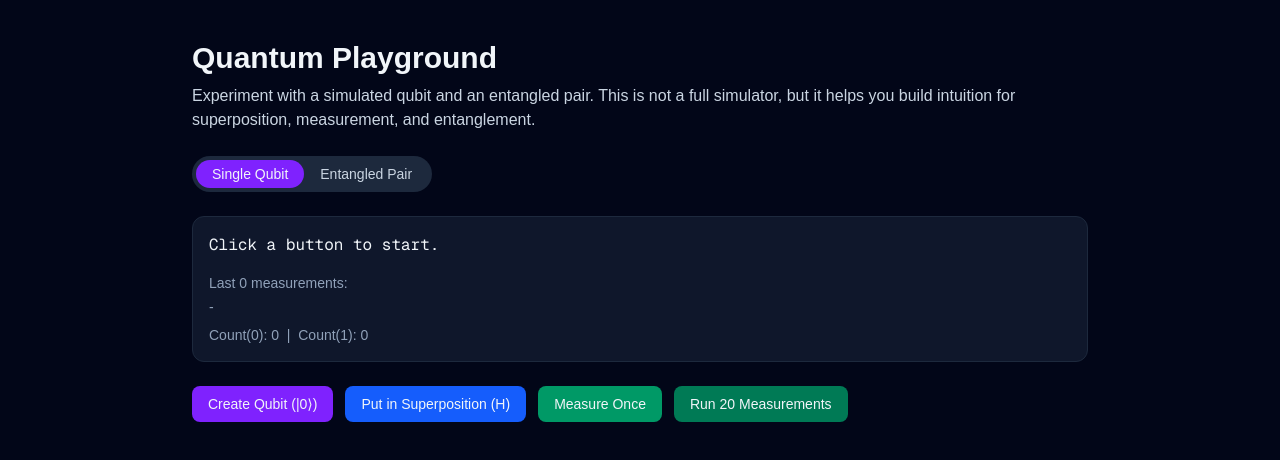
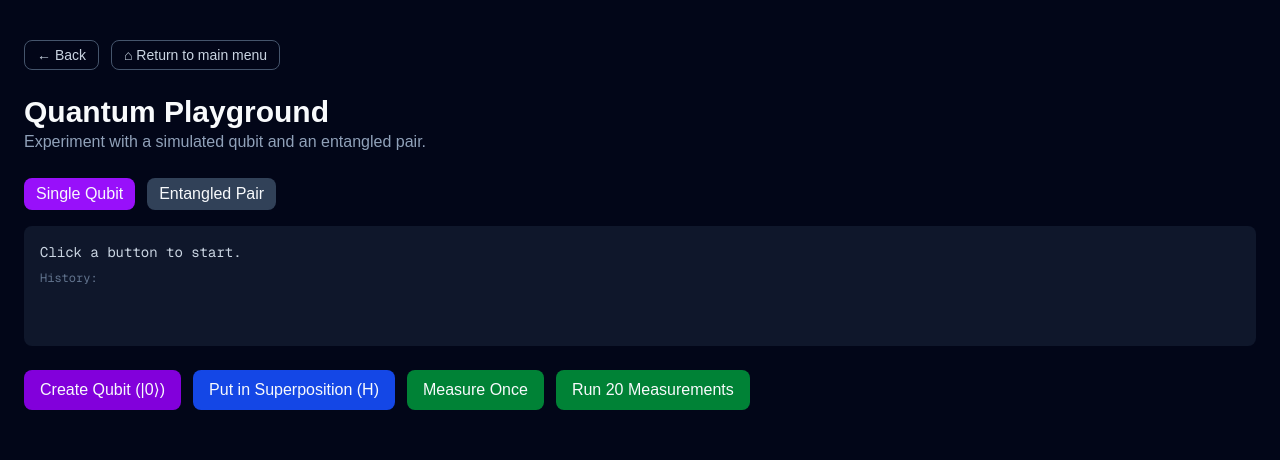
Before and after one commit to LoganpsJOGA/quantum-learning-platform, a Next.js app: page /playground in a window 1280 px wide. Shown: the top 460 px of the page. Built offline with nearby package versions, Linux system fonts and the light colour scheme.

Commit message:
UI: Global nav + previous lessons + return to lesson

```diff
--- /dev/null
+++ b/app/TopNav.js
@@ -0,0 +1,29 @@
+"use client";
+
+import Link from "next/link";
+import { useRouter } from "next/navigation";
+
+export default function TopNav() {
+  const router = useRouter();
+
+  return (
+    <div className="mb-6 flex items-center justify-between text-sm text-slate-300">
+      <div className="flex gap-3">
+        <button
+          type="button"
+          onClick={() => router.back()}
+          className="rounded-lg border border-slate-600 px-3 py-1 hover:bg-slate-800"
+        >
+          ← Back
+        </button>
+
+        <Link
+          href="/"
+          className="rounded-lg border border-slate-600 px-3 py-1 hover:bg-slate-800"
+        >
+          ⌂ Return to main menu
+        </Link>
+      </div>
+    </div>
+  );
+}
--- a/app/lessons/page.js
+++ b/app/lessons/page.js
@@ -1,5 +1,6 @@
 "use client";
 
+import TopNav from "../TopNav";
 import Link from "next/link";
 import { useMemo, useState } from "react";
 import { lessons } from "../../data/lessons";
@@ -46,6 +47,7 @@ export default function LessonsPage() {
 
   return (
     <main className="min-h-screen bg-slate-950 text-slate-100">
+     <TopNav />
       <div className="mx-auto max-w-5xl px-4 py-10">
         <header className="mb-8">
           <h1 className="text-3xl font-bold mb-2">
--- a/app/page.js
+++ b/app/page.js
@@ -1,8 +1,12 @@
 // app/page.js
+
+import TopNav from "./TopNav";
+
 
 export default function Home() {
   return (
     <main className="min-h-screen bg-slate-950 text-slate-100 flex flex-col items-center">
+     <TopNav />
       <header className="w-full max-w-5xl flex justify-between items-center py-6 px-4">
         <div className="text-2xl font-bold tracking-tight">
           Quantum<span className="text-indigo-400">OS</span>
--- a/app/playground/PlaygroundClient.js
+++ b/app/playground/PlaygroundClient.js
@@ -1,199 +1,136 @@
 "use client";
 
 import { useState, useEffect } from "react";
+import Link from "next/link";
 import { useSearchParams } from "next/navigation";
-import { presets } from "../../src/data/playgroundPresets";
+import TopNav from "../TopNav";
+import presets from "../../src/data/playgroundPresets";
 
-const MODE_SINGLE = "single";
-const MODE_ENTANGLED = "entangled";
+export default function PlaygroundClient() {
+  const searchParams = useSearchParams();
+  const presetKey = searchParams.get("preset");
+  const fromLessonId = searchParams.get("from");
 
-export default function Playground() {
-  const [mode, setMode] = useState(MODE_SINGLE);
+  const [mode, setMode] = useState("single");
+  const [operations, setOperations] = useState([]);
   const [stateText, setStateText] = useState("Click a button to start.");
   const [history, setHistory] = useState([]);
-  const [count0, setCount0] = useState(0);
-  const [count1, setCount1] = useState(0);
-  const [operations, setOperations] = useState([]);
 
-  const searchParams = useSearchParams();
-  const presetKey = searchParams.get("preset");
-
-  // Load preset from URL (?preset=...)
   useEffect(() => {
     if (!presetKey) return;
-
     const preset = presets[presetKey];
     if (!preset) return;
 
-    // set mode based on preset
-    if (preset.mode === "entangled") {
-      setMode(MODE_ENTANGLED);
-    } else {
-      setMode(MODE_SINGLE);
-    }
-
-    // show clear message in the big text box
-    setStateText(
-      `Loaded preset: ${preset.title || presetKey}\n\n${
-        preset.description || ""
-      }`
-    );
-
-    // store operations for future UI upgrades
     setOperations(preset.operations || []);
-
-    // reset measurements when preset changes
+    setMode(preset.mode || "single");
     setHistory([]);
-    setCount0(0);
-    setCount1(0);
+    setStateText(`Loaded preset: ${preset.label}`);
   }, [presetKey]);
 
-  function addHistoryEntry(text) {
-    setHistory((prev) => {
-      const next = [text, ...prev];
-      return next.slice(0, 10);
-    });
-  }
-
-  function reset(modeNext = mode) {
-    setMode(modeNext);
-    setStateText("Click a button to start.");
-    setHistory([]);
-    setCount0(0);
-    setCount1(0);
-  }
-
-  function createQubit() {
-    reset(MODE_SINGLE);
-    setStateText("Prepared |0⟩.");
-    addHistoryEntry("Prepared |0⟩");
-  }
-
-  function putInSuperposition() {
-    reset(MODE_SINGLE);
-    setStateText("Applied H to |0⟩ → (|0⟩ + |1⟩) / √2.");
-    addHistoryEntry("Applied H gate (superposition).");
+  function addOperation(op) {
+    setOperations([...operations, op]);
+    setHistory([...history, op]);
   }
 
   function measureOnce() {
-    const outcome = Math.random() < 0.5 ? 0 : 1;
-    if (outcome === 0) setCount0((c) => c + 1);
-    else setCount1((c) => c + 1);
-
-    setStateText(`Measured: ${outcome}`);
-    addHistoryEntry(`Measured ${outcome}`);
+    const result = Math.random() > 0.5 ? 1 : 0;
+    const newHistory = [...history, `M → ${result}`];
+    setHistory(newHistory);
+    setStateText(`Last measurement: ${result}`);
   }
 
-  function measureMany(n = 20) {
-    let c0 = 0;
-    let c1 = 0;
-    for (let i = 0; i < n; i++) {
-      const outcome = Math.random() < 0.5 ? 0 : 1;
-      if (outcome === 0) c0++;
-      else c1++;
+  function measureMany() {
+    let count0 = 0;
+    let count1 = 0;
+
+    for (let i = 0; i < 20; i++) {
+      const result = Math.random() > 0.5 ? 1 : 0;
+      result === 0 ? count0++ : count1++;
     }
-    setCount0((c) => c + c0);
-    setCount1((c) => c + c1);
-    setStateText(`Ran ${n} measurements → 0: ${c0}, 1: ${c1}`);
-    addHistoryEntry(`Batch of ${n}: 0→${c0}, 1→${c1}`);
+
+    setStateText(`20 measurements → 0:${count0}, 1:${count1}`);
   }
 
   return (
-    <main className="min-h-screen bg-slate-950 text-slate-100 px-6 py-10">
-      <div className="max-w-4xl mx-auto">
-        <h1 className="text-3xl font-bold mb-2">Quantum Playground</h1>
-        <p className="text-slate-300 mb-6">
-          Experiment with a simulated qubit and an entangled pair. This is not
-          a full simulator, but it helps you build intuition for superposition,
-          measurement, and entanglement.
+    <main className="min-h-screen bg-slate-950 px-6 py-10 text-slate-50">
+      <TopNav />
+
+      {fromLessonId && (
+        <div className="mb-4">
+          <Link
+            href={`/lessons/${fromLessonId}`}
+            className="inline-flex items-center text-sm text-sky-300 hover:text-sky-200"
+          >
+            ← Return to lesson
+          </Link>
+        </div>
+      )}
+
+      <h1 className="text-3xl font-bold">Quantum Playground</h1>
+      <p className="mb-6 text-slate-400">
+        Experiment with a simulated qubit and an entangled pair.
       </p>
 
-        {/* Mode toggle */}
-        <div className="inline-flex rounded-full bg-slate-800 p-1 mb-6">
+      <div className="mb-4 flex gap-3">
         <button
-            className={`px-4 py-1 text-sm rounded-full ${
-              mode === MODE_SINGLE ? "bg-violet-600" : "text-slate-300"
+          onClick={() => setMode("single")}
+          className={`rounded-lg px-3 py-1 ${
+            mode === "single"
+              ? "bg-purple-600"
+              : "bg-slate-700 hover:bg-slate-600"
           }`}
-            onClick={() => reset(MODE_SINGLE)}
         >
           Single Qubit
         </button>
+
         <button
-            className={`px-4 py-1 text-sm rounded-full ${
-              mode === MODE_ENTANGLED ? "bg-violet-600" : "text-slate-300"
+          onClick={() => setMode("entangled")}
+          className={`rounded-lg px-3 py-1 ${
+            mode === "entangled"
+              ? "bg-purple-600"
+              : "bg-slate-700 hover:bg-slate-600"
           }`}
-            onClick={() => reset(MODE_ENTANGLED)}
         >
           Entangled Pair
         </button>
       </div>
 
-        {/* State / log panel */}
-        <div className="bg-slate-900 rounded-xl p-4 mb-6 border border-slate-800">
-          <p className="font-mono whitespace-pre-wrap mb-4">
-            {stateText}
+      <div className="mb-6 min-h-[120px] rounded-lg bg-slate-900 p-4 text-sm font-mono text-slate-300">
+        <p>{stateText}</p>
+        <p className="mt-2 text-xs text-slate-500">
+          History: {history.join(" → ")}
         </p>
-          <div className="text-sm text-slate-400">
-            <div className="mb-1">
-              Last {history.length} measurements:
-            </div>
-            {history.length === 0 ? (
-              <div>-</div>
-            ) : (
-              <ul className="list-disc list-inside">
-                {history.map((h, idx) => (
-                  <li key={idx}>{h}</li>
-                ))}
-              </ul>
-            )}
-            <div className="mt-2">
-              Count(0): {count0} &nbsp;|&nbsp; Count(1): {count1}
-            </div>
-          </div>
       </div>
 
-        {/* Action buttons */}
       <div className="flex flex-wrap gap-3">
         <button
-            onClick={createQubit}
-            className="px-4 py-2 rounded-lg bg-violet-600 hover:bg-violet-500 text-sm font-medium"
+          onClick={() => addOperation("I(0)")}
+          className="rounded-lg bg-purple-700 px-4 py-2 hover:bg-purple-600"
         >
           Create Qubit (|0⟩)
         </button>
+
         <button
-            onClick={putInSuperposition}
-            className="px-4 py-2 rounded-lg bg-blue-600 hover:bg-blue-500 text-sm font-medium"
+          onClick={() => addOperation("H")}
+          className="rounded-lg bg-blue-700 px-4 py-2 hover:bg-blue-600"
         >
           Put in Superposition (H)
         </button>
+
         <button
           onClick={measureOnce}
-            className="px-4 py-2 rounded-lg bg-emerald-600 hover:bg-emerald-500 text-sm font-medium"
+          className="rounded-lg bg-green-700 px-4 py-2 hover:bg-green-600"
         >
           Measure Once
         </button>
+
         <button
-            onClick={() => measureMany(20)}
-            className="px-4 py-2 rounded-lg bg-emerald-700 hover:bg-emerald-600 text-sm font-medium"
+          onClick={measureMany}
+          className="rounded-lg bg-green-700 px-4 py-2 hover:bg-green-600"
         >
           Run 20 Measurements
         </button>
       </div>
-
-        {/* Optional: show operations for the current preset */}
-        {operations.length > 0 && (
-          <div className="mt-8 text-sm text-slate-300">
-            <h2 className="font-semibold mb-2">
-              Operations for this preset:
-            </h2>
-            <ul className="list-disc list-inside">
-              {operations.map((op, idx) => (
-                <li key={idx}>{op}</li>
-              ))}
-            </ul>
-          </div>
-        )}
-      </div>
     </main>
   );
 }
```
Also changed, not shown: app/lessons/[id]/page.js (+37 -54 lines). Lines whose indentation alone changed are shown as unchanged.
